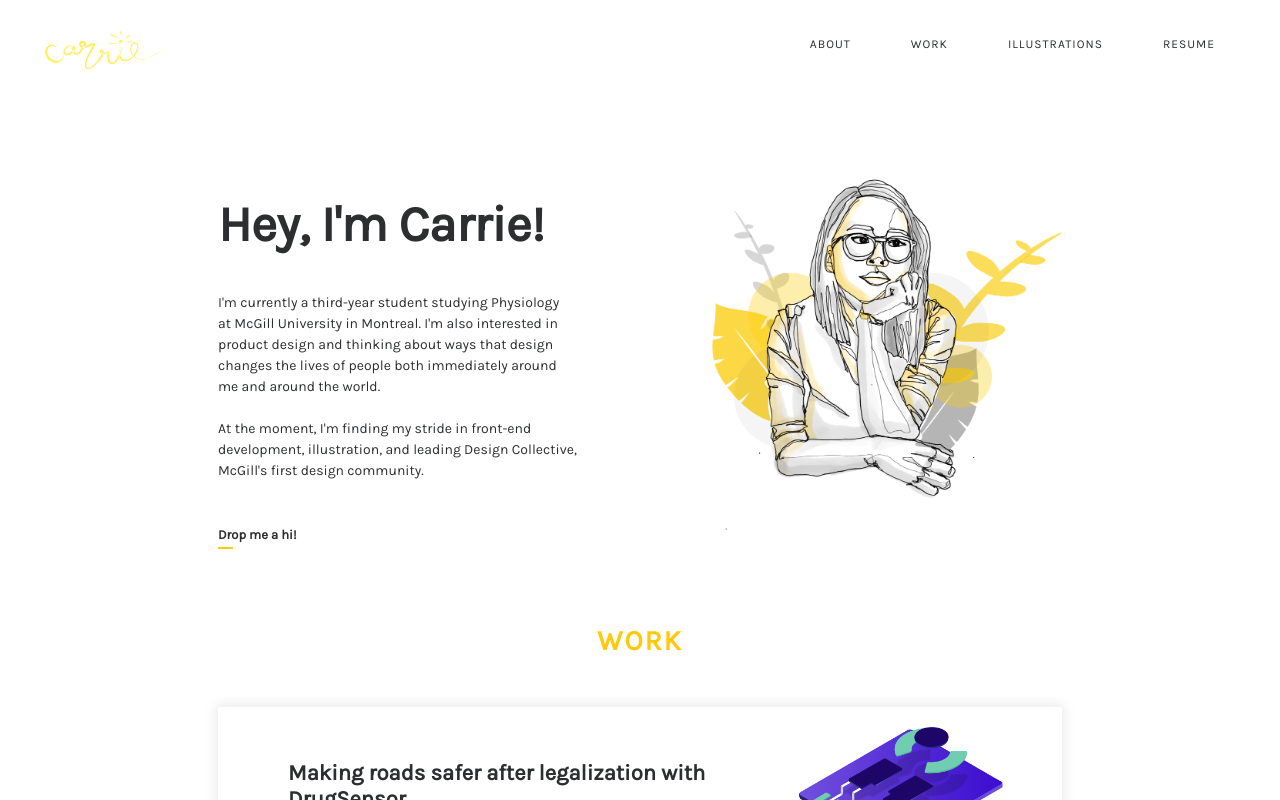
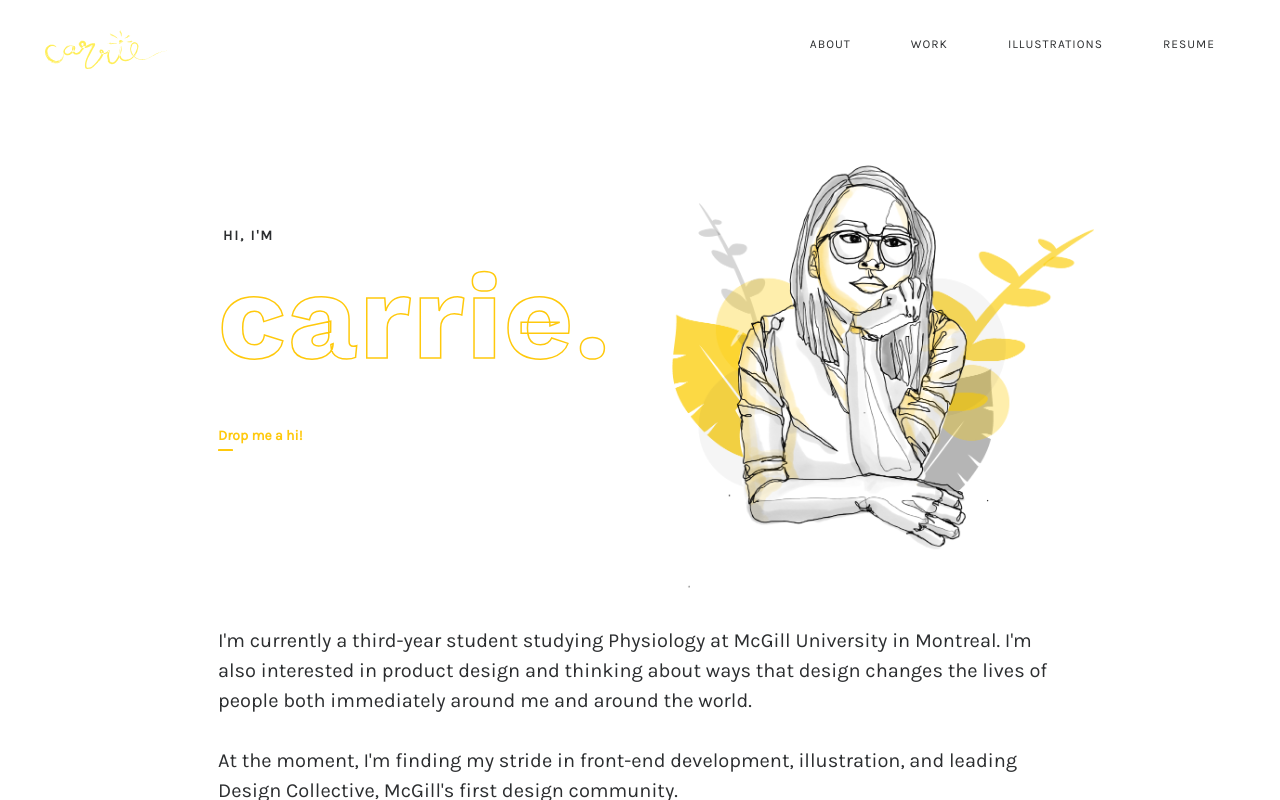
Before and after one commit to cvrrie/carrie, a React (Create React App) app: page / in a window 1280 px wide. Shown: the top 800 px of the page. Built offline with nearby package versions, Linux system fonts and the light colour scheme.

Commit message:
Change font

```diff
--- a/src/App.scss
+++ b/src/App.scss
@@ -12,7 +12,7 @@
 }
 
 .credits {
-  text-align: left;
+  text-align: right;
   font-size: 14px;
   margin-bottom: 50px;
 }
--- a/src/components/Drugsensor.scss
+++ b/src/components/Drugsensor.scss
@@ -5,13 +5,24 @@
   margin: 120px 0;
 
 
+
   .right {
     @include text;
     line-height: 21px;
     width: 50%;
+
+    @media only screen and (max-width: 600px) {
+      width: 80%;
+      position: absolute;
+    }
+
   }
   .toptitle {
     width: 60%;
+
+    @media only screen and (max-width: 600px) {
+      width: 100%;
+    }
   }
   .Link {
     color: $black;
@@ -31,7 +42,10 @@
     color: $indigo;
     letter-spacing: 0.8px;
     text-align: left;
+
+
   }
+
 }
 
 .categorytitle {
@@ -59,9 +73,12 @@
 
   @media only screen and (max-width: 600px) {
       display: block;
-      width: 70%;
-      margin: 20px auto;
-      margin-bottom: 100px;
+      width: 90%;
+      margin: 250px 10% 400px 10%;
+      margin-bottom: 400px;
+      position: relative;
+
+
   }
 
   .sensor1, .sensor2, .sensor3 {
@@ -204,6 +221,7 @@
   @media only screen and (max-width: 600px) {
       display: block;
       text-align: center;
+
   }
   .left1 {
     width: 60%;
@@ -236,7 +254,7 @@
   color: $black;
   text-decoration: none;
   font-family: 'Karla';
-  font-size: 13px;
+  font-size: 14px;
   font-weight: 600;
   transition: 0.3s filter;
   position: relative;
@@ -264,3 +282,9 @@
   border-radius: 10%;
   transition: 0.3s width;
 }
+
+.drugimgs {
+  @media only screen and (max-width: 600px) {
+    display: block;
+  }
+}
--- a/src/components/Illustrations.scss
+++ b/src/components/Illustrations.scss
@@ -6,7 +6,7 @@
   padding-bottom: 100px;
   max-width: 100%;
   text-align: center;
-  font-size: 13px;
+  font-size: 14px;
   margin: 0 auto;
   padding-top: 130px;
 
--- a/src/components/Main.js
+++ b/src/components/Main.js
@@ -41,24 +41,27 @@ class Main extends PureComponent {
         <div className="Main">
           <div className="intro">
             <div className="left">
-                <h1 className="name">Hey, I'm Carrie!</h1>
-                <div className="words">
-                  I'm currently a third-year student studying Physiology <br/>at McGill University in Montreal. I'm also interested in <br/>product design
-                  and thinking about ways that design <br/>changes the lives of people both immediately around <br/>me and around the world.
-                  <br/> <br/>
-                  At the moment, I'm finding my stride in front-end <br/>development, illustration, and leading Design Collective, <br/>McGill's first design community.
-                </div>
+                <p className="topname">Hi, I'm</p>
+                <h1 className="name">carrie.</h1>
                 <a href="mailto:carrierong37@gmail.com" className="underlined-button">Drop me a hi!</a>
             </div>
             <img src={carrie} className="portrait" alt="carrie" />
           </div>
+
+          <div className="words">
+            I'm currently a third-year student studying Physiology at McGill University in Montreal. I'm also interested in product design
+            and thinking about ways that design changes the lives of people both immediately around me and around the world.
+            <br/> <br/>
+            At the moment, I'm finding my stride in front-end development, illustration, and leading Design Collective, McGill's first design community.
+          </div>
+
           <div className="projects">
             <div className="scrollanchor" ref={this.projectsRef} />
             <h2 className="heading">WORK</h2>
             <Link to="/drugsensor" className="nolink">
               <div className="projectCard">
                 <div className="cardLeft">
-                  <div className="title">Making roads safer after legalization with DrugSensor</div>
+                  <div className="title">DrugSensor</div>
                   <div className="words">Crafting the first iterations of screen interfaces for a roadside THC sensor used by Canadian law enforcement</div>
                   <span className="underlined-button">See case study &rarr;</span>
                 </div>
--- a/src/components/Main.scss
+++ b/src/components/Main.scss
@@ -17,34 +17,54 @@
 }
 
 .left {
-        width: 100%;
+  max-width: 100%;
   animation: fade-up  1.0s;
   text-align: left !important;
+  margin-top: 60px;
+
+  @media only screen and (max-width: 767px) {
+    max-width: 80%;
+  }
 }
 
 .name {
   display: inline-block;
-        margin: 30px 10px 30px 0;
-        font-weight: 900;
-        margin-bottom: 0px;
+  margin: 0 10px 35px 0;
+  font-weight: 700;
   text-align: left;
-        letter-spacing: -0.4px;
+  font-size: 120px;
+  letter-spacing: 2.0px;
+  font-family: 'Work Sans';
+  -moz-text-fill-color: #fff;
+  -webkit-text-fill-color: #fff;
+  -moz-text-stroke-color: $yellow;
+  -webkit-text-stroke-color: $yellow;
+  -moz-text-stroke-width: 0.2px;
+  -webkit-text-stroke-width: 1.5px;
+  top: -30px;
+  max-width: 100%;
+
+  @media only screen and (max-width: 767px) {
+    max-width: 80%;
+    font-size: 80px;
+  }
+}
+.topname {
+  @include text;
+  font-weight: 600;
+  transition: 0.3s filter;
+  margin: 0;
+  margin-left: 5px;
+  text-transform: uppercase;
+  letter-spacing: 2.0px;
 }
 
-    .words {
-        margin-top: 38px;
-        margin-bottom: 40px;
-        left: 0;
-        font-size: 14px;
-        text-align: left;
-        @include text;
-    }
 
 .underlined-button {
-        color: $black;
+  color: $yellow;
   text-decoration: none;
   font-family: 'Karla';
-        font-size: 13px;
+  font-size: 14px;
   font-weight: 600;
   transition: 0.3s filter;
   position: relative;
@@ -78,16 +98,23 @@
 }
 
 .portrait {
-        width: 100%;
-        margin-left: 5m0px;
-        width: 50%;
+  margin-left: 50px;
   animation: fade-in 1.0s;
-        max-width: 350px;
+  max-width: 50%;
 
   @media only screen and (max-width: 600px) {
       margin: 0 auto;
       margin-top: 70px !important;
   }
+}
+
+.words {
+  margin-top: 38px;
+  margin-bottom: 40px;
+  left: 0;
+  font-size: 20px;
+  text-align: left;
+  line-height: 30px;
 }
 
 .projects {
@@ -108,7 +135,13 @@
 }
 
 .projectCard:hover {
-        box-shadow: 0 0 15px 3px rgba(#9e9e9e, 0.4);
+  box-shadow: 0 10px 40px rgba(0,0,0,.1);
+
+  -webkit-transform: translateY(-10px);
+  -moz-transform: translateY(-10px);
+  -ms-transform: translateY(-10px);
+  -o-transform: translateY(-10px);
+  transform: translateY(-10px);
 
   .underlined-button:after {
       width: 100%;
@@ -116,18 +149,21 @@
 }
 
 .projectCard {
-        margin: 50px 0 50px 0;
+  margin: 120px 0;
   padding: 0px 50px 0 50px;
   display: flex;
   height: 300px;
 
-        box-shadow: 0 0 10px 3px rgba(#9e9e9e, 0.2);
+  box-shadow: 0 5px 30px rgba(0,0,0,.05);
   transition: 0.1s all;
 
 
   .title {
     font-weight: 600;
     font-size: 22px;
+    padding-bottom: 2px;
+    /* border-bottom: 2px solid #333; */
+    display: inline;
   }
 
   .text {
@@ -165,7 +201,6 @@
       margin: auto;
       margin-right: 0;
       max-width: 100%;
-
     }
 }
 
@@ -212,9 +247,9 @@
     margin-top: 50px;
     padding: 0;
   }
+
   .words {
       width: 100%;
-            }
   }
 }
 }
@@ -233,6 +268,5 @@
         display: none;
     }
   }
-
-
 }
+}
--- a/src/components/Mapp.scss
+++ b/src/components/Mapp.scss
@@ -167,7 +167,7 @@
     color: $black;
     text-decoration: none;
     font-family: 'Karla';
-    font-size: 13px;
+    font-size: 14px;
     font-weight: 600;
     transition: 0.3s filter;
     position: relative;
--- a/src/index.css
+++ b/src/index.css
@@ -1,6 +1,5 @@
 @import url('https://fonts.googleapis.com/css?family=Karla&display=swap');
-@import url('https://fonts.googleapis.com/css?family=Karla|Heebo&display=swap');
-
+@import url('https://fonts.googleapis.com/css?family=Work+Sans:400,700&display=swap');
 body, html {
   margin: 0;
   padding: 0;
--- a/src/variables.scss
+++ b/src/variables.scss
@@ -4,6 +4,7 @@ $gray: #707070;
 $lightgray: rgb(204, 204, 204);
 $middlegray: #909090;
 $yellow: #FFC90C;
+$lightyellow: #FEECAC;
 $black: #2c2e30;
 $white: #ffffff;
 $green: #2F7736;
```
Lines whose indentation alone changed are shown as unchanged.
